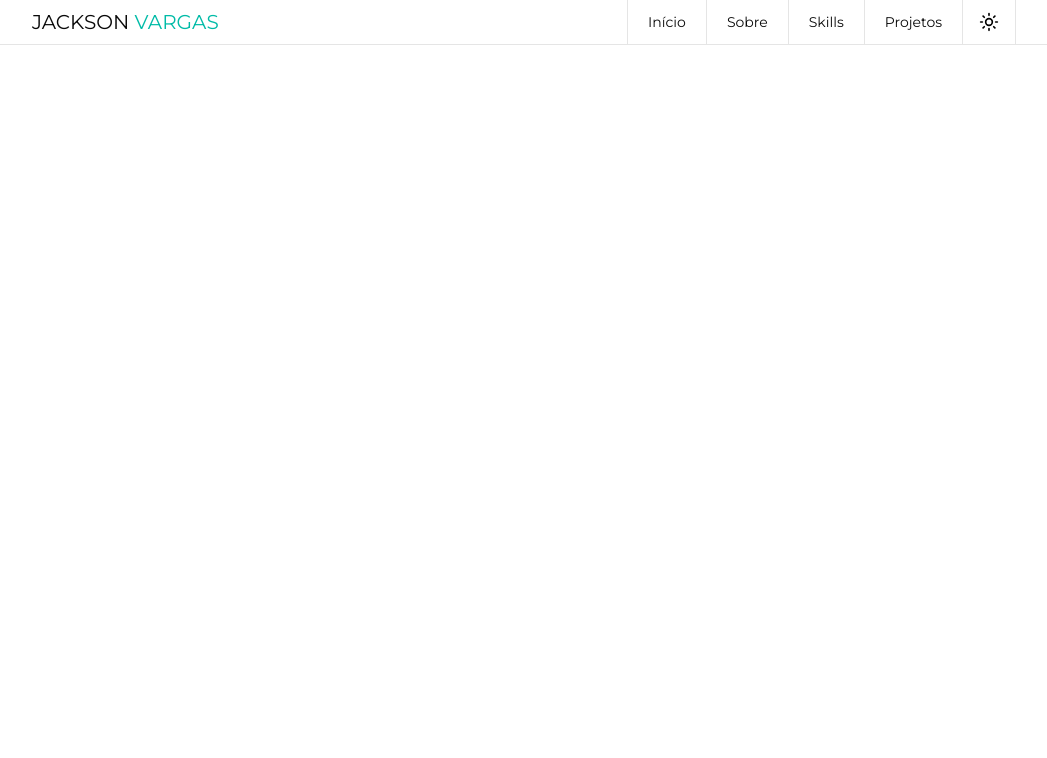
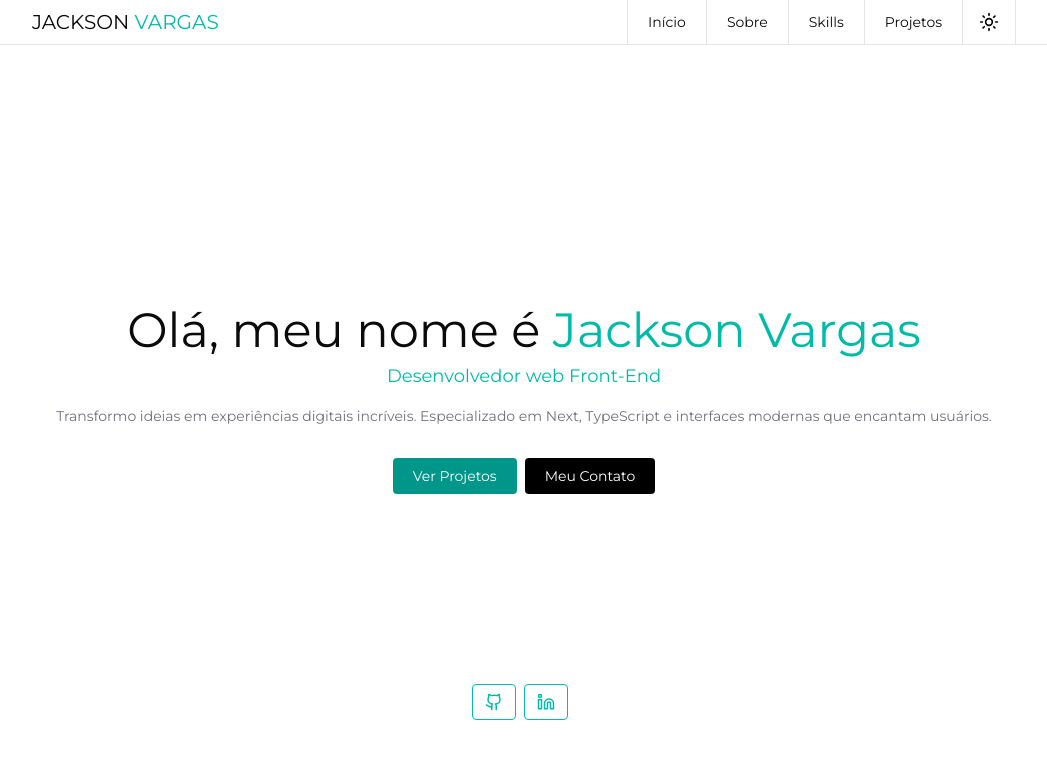
Before and after one commit to jacksonVargas/portfolio-next, a Next.js app: page / in a window 1280 px wide. Shown: the top 758 px of the page, without its empty margins (116-1163 px from the left). Built offline with nearby package versions, Linux system fonts and the light colour scheme.

Commit message:
add hero

```diff
--- a/src/app/page.tsx
+++ b/src/app/page.tsx
@@ -1,10 +1,12 @@
 // Componentes
 import { Header } from '@/components/header'
+import { Hero } from '@/components/hero'
 
 export default function Home() {
   return (
     <main>
       <Header />
+      <Hero />
     </main>
   )
 }
--- /dev/null
+++ b/src/components/container.tsx
@@ -0,0 +1,7 @@
+export function Container({ children }: { children: React.ReactNode }) {
+  return (
+    <div className="w-full max-w-5xl mx-auto px-5">
+      {children}
+    </div>
+  )
+}
--- a/src/components/header/index.tsx
+++ b/src/components/header/index.tsx
@@ -21,25 +21,29 @@ export function Header() {
   const links: MenuLinks[] = [
     {
       href: '#hero',
-      label: 'Início'
+      label: 'Início',
     },
     {
       href: '#about',
-      label: 'Sobre'
+      label: 'Sobre',
     },
     {
       href: '#skills',
-      label: 'Skills'
+      label: 'Skills',
     },
     {
       href: '#projects',
-      label: 'Projetos'
-    }
+      label: 'Projetos',
+    },
   ]
 
   useEffect(() => {
     function handleClick(event: MouseEvent) {
-      if (isOpen && menuRef.current && !menuRef.current.contains(event.target as Node)) {
+      if (
+        isOpen &&
+        menuRef.current &&
+        !menuRef.current.contains(event.target as Node)
+      ) {
         setIsOpen(false)
       }
     }
@@ -50,19 +54,26 @@ export function Header() {
 
   return (
     <>
-      <header className="w-full fixed z-1 top-0 border-b bg-background">
-        <nav className="max-w-5xl mx-auto max-md:py-3 px-5 flex justify-between items-center">
-          <a href="#" className="text-xl">
-            JACKSON <span className="text-teal-500">VARGAS</span>
+      <header className='w-full fixed z-1 top-0 border-b bg-background'>
+        <nav className='max-w-5xl mx-auto max-md:py-3 px-5 flex justify-between items-center'>
+          <a href='#' className='text-xl'>
+            JACKSON <span className='text-teal-500'>VARGAS</span>
           </a>
 
-          <button onClick={() => setIsOpen(!isOpen)} className="md:hidden cursor-pointer hover:text-teal-500">
+          <button
+            onClick={() => setIsOpen(!isOpen)}
+            className='md:hidden cursor-pointer hover:text-teal-500'
+          >
             {isOpen ? <X size={25} /> : <Menu size={25} />}
           </button>
 
-          <ul className="hidden md:flex items-center divide-x border-x">
+          <ul className='hidden md:flex items-center divide-x border-x'>
             {links.map((link, index) => (
-              <a key={index} className="md:text-sm py-3 px-5  hover:text-teal-500" href={link.href}>
+              <a
+                key={index}
+                className='md:text-sm py-3 px-5  hover:text-teal-500'
+                href={link.href}
+              >
                 {link.label}
               </a>
             ))}
@@ -75,37 +86,37 @@ export function Header() {
       {isOpen && (
         <div
           ref={menuRef}
-          className="md:hidden w-full min-h-screen max-w-70 bg-background px-5 py-3 fixed z-1 top-0 border-r"
+          className='md:hidden w-full min-h-screen max-w-70 bg-background px-5 py-3 fixed z-1 top-0 border-r'
         >
-          <ul className="grid gap-3">
+          <ul className='grid gap-3'>
             {links.map((link, index) => (
               <a
                 key={index}
-                className="md:text-sm py-2 px-3 border rounded  hover:text-teal-500 hover:border-teal-500"
+                className='md:text-sm py-2 px-3 border rounded  hover:text-teal-500 hover:border-teal-500'
                 href={link.href}
               >
                 {link.label}
               </a>
             ))}
-            <div className="flex items-center gap-2 mt-2">
+            <div className='flex items-center gap-2 mt-2'>
               <a
-                className="py-2 px-3 border rounded hover:text-teal-500 hover:border-teal-500"
-                href="#"
-                target="_blank"
+                className='py-2 px-3 border rounded hover:text-teal-500 hover:border-teal-500'
+                href='#'
+                target='_blank'
               >
                 <Github size={20} />
               </a>
 
               <a
-                className="py-2 px-3 border rounded hover:text-teal-500 hover:border-teal-500"
-                href="#"
-                target="_blank"
+                className='py-2 px-3 border rounded hover:text-teal-500 hover:border-teal-500'
+                href='#'
+                target='_blank'
               >
                 <Linkedin size={20} />
               </a>
             </div>
 
-            <div className="absolute bottom-20 w-fit border rounded">
+            <div className='absolute bottom-20 w-fit border rounded'>
               <ModeToggle />
             </div>
           </ul>
--- /dev/null
+++ b/src/components/hero/index.tsx
@@ -0,0 +1,69 @@
+// Icons
+import { Github, Linkedin } from 'lucide-react'
+
+// Componentes
+import { Container } from '@/components/container'
+
+export function Hero() {
+  return (
+    <Container>
+      <section
+        id='hero'
+        className='w-full min-h-screen grid place-items-center'
+      >
+        <div>
+          {/* Texto */}
+          <div className='text-center space-y-4'>
+            <h1 className='text-2xl md:text-4xl lg:text-5xl mb-2'>
+              Olá, meu nome é{' '}
+              <span className='text-teal-500'>Jackson Vargas</span>
+            </h1>
+
+            <p className='text-lg text-teal-500'>Desenvolvedor web Front-End</p>
+            <p className='text-sm text-zinc-500 mb-8'>
+              Transformo ideias em experiências digitais incríveis.
+              Especializado em Next, TypeScript e interfaces modernas que
+              encantam usuários.
+            </p>
+          </div>
+
+          {/* Links */}
+          <div className='flex justify-center gap-2'>
+            <a
+              href='#projects'
+              className='transition-all duration-300 hover:-translate-y-1 text-sm py-2 px-5 bg-teal-600 text-white rounded'
+            >
+              Ver Projetos
+            </a>
+
+            <a
+              href='#projects'
+              className='transition-all duration-300 hover:-translate-y-1 text-sm py-2 px-5 bg-black text-white dark:bg-white dark:text-black rounded'
+            >
+              Meu Contato
+            </a>
+          </div>
+
+          {/* Icones */}
+          <div className='w-full -left-1 bottom-20 absolute flex justify-center items-center gap-2'>
+            <a
+              className='transition-all duration-300 hover:-translate-y-1 py-2 px-3 border border-teal-500 text-teal-500 rounded'
+              href='#'
+              target='_blank'
+            >
+              <Github size={18} />
+            </a>
+
+            <a
+              className='transition-all duration-300 hover:-translate-y-1 py-2 px-3 border border-teal-500 text-teal-500 rounded'
+              href='#'
+              target='_blank'
+            >
+              <Linkedin size={18} />
+            </a>
+          </div>
+        </div>
+      </section>
+    </Container>
+  )
+}
```
